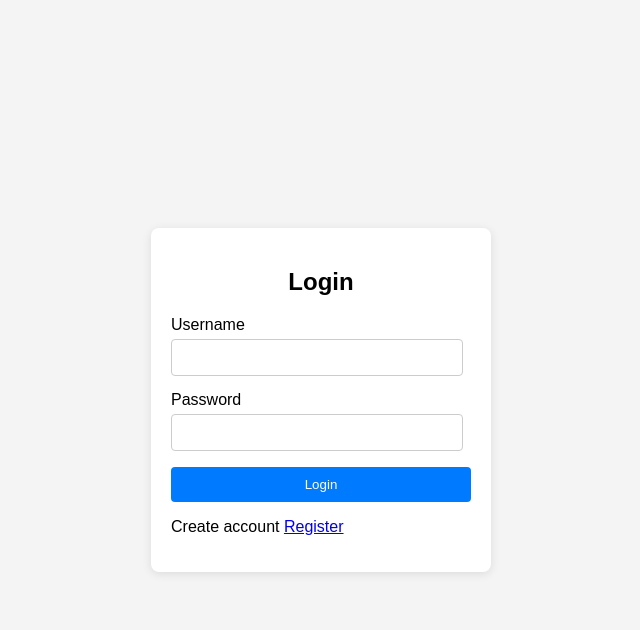
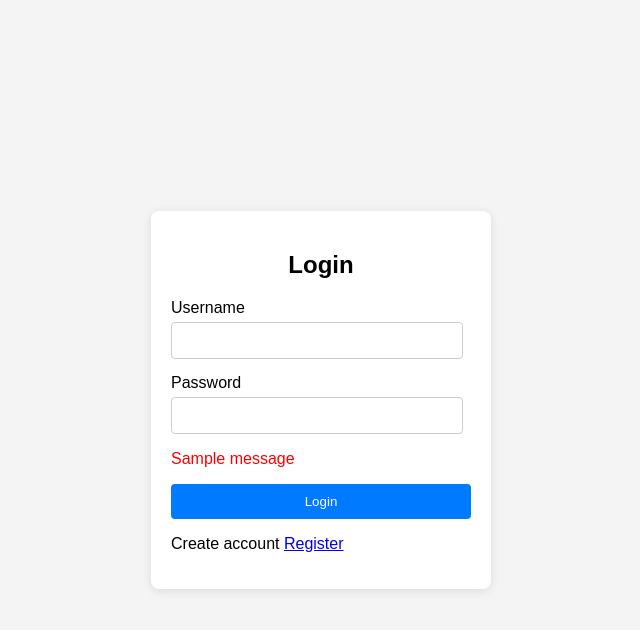
Before and after one commit to jammudurgaprasad/project4, a Django app: page / in a window 1280 px wide. Shown: the top 630 px of the page, without its empty margins (319-959 px from the left). Run offline with Django 5.2, Linux system fonts and the light colour scheme; one stand-in notice (Sample message) is shown.

Commit message:
Update login and orders templates, and fix model views

```diff
--- a/templates/login.html
+++ b/templates/login.html
@@ -67,10 +67,10 @@
                 <input type="password" id="password" name="password" required>
             </div>
             {% if messages %}
-                <div class="alert alert-danger" style="color: red;">
-
-                        <p>{{ message }}</p>
-
+                <div class="alert">
+                    {% for message in messages %}
+                        <p style="color:red;">{{ message }}</p>
+                    {% endfor %}
                 </div>
             {% endif %}
             <input type="submit" value="Login">
```
Also changed, not shown: templates/orders.html (+8 -2 lines).
